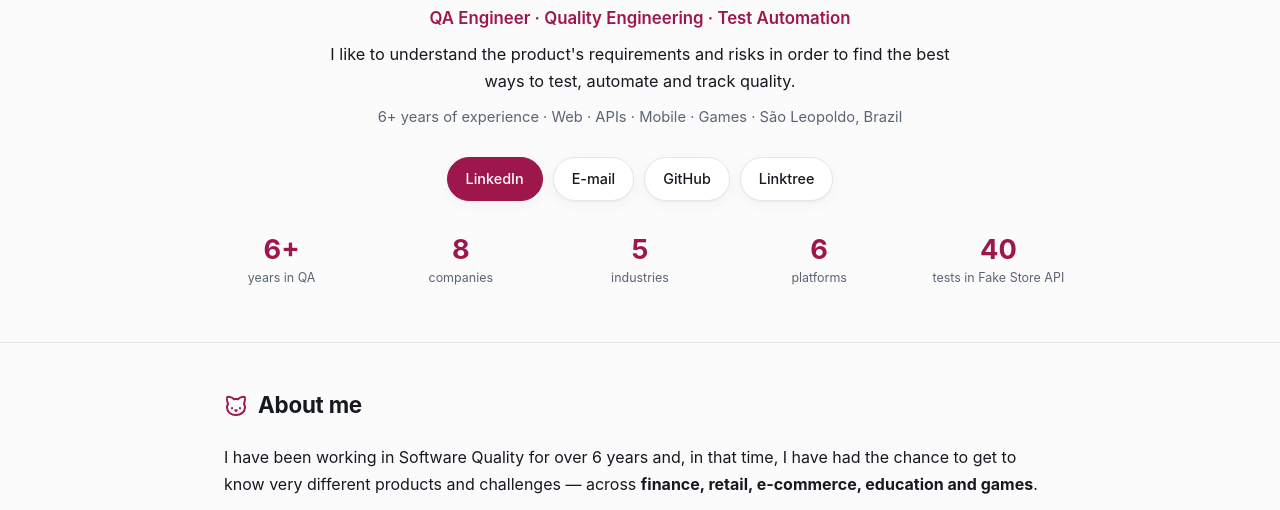
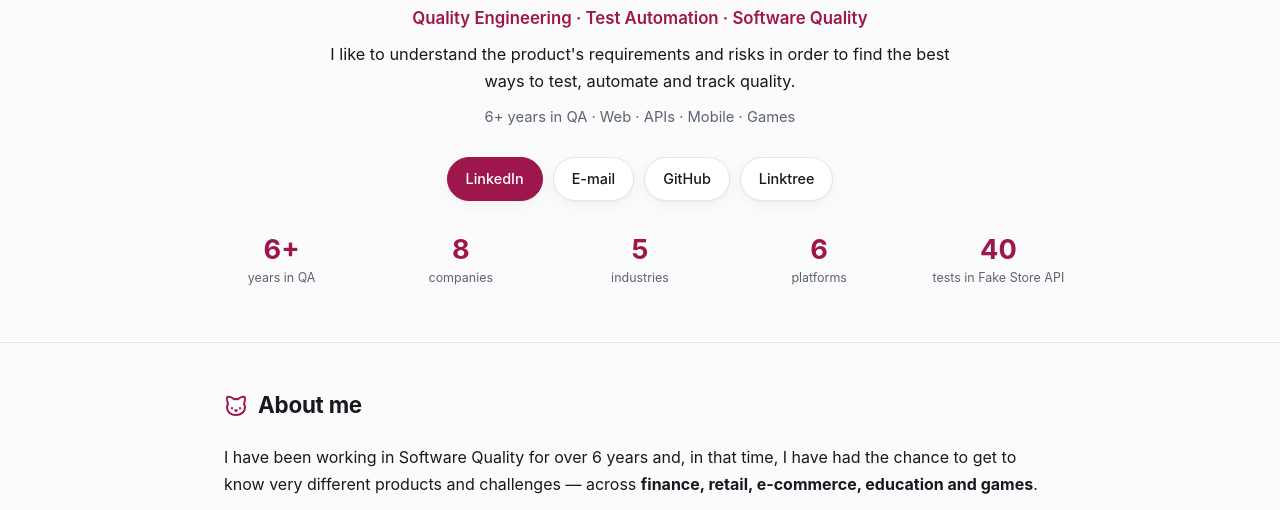
Before and after one commit to GabrielaAmbos/portfolio-qa, a plain HTML site: page docs/en.html in a window 1280 px wide. Shown: the part 216-726 px from the top of the page. Drawn offline with Linux system fonts and the light colour scheme.

Commit message:
docs(hero): ajusta as linhas de posicionamento do topo nas versões PT e EN

```diff
--- a/docs/en.html
+++ b/docs/en.html
@@ -56,9 +56,9 @@
 
 <div class="hero wrap">
   <h1>Gabriela Ambos</h1>
-  <p class="role">QA Engineer &middot; Quality Engineering &middot; Test Automation</p>
+  <p class="role">Quality Engineering &middot; Test Automation &middot; Software Quality</p>
   <p class="tagline">I like to understand the product's requirements and risks in order to find the best ways to test, automate and track quality.</p>
-  <p class="location">6+ years of experience &middot; Web &middot; APIs &middot; Mobile &middot; Games &middot; São Leopoldo, Brazil</p>
+  <p class="location">6+ years in QA &middot; Web &middot; APIs &middot; Mobile &middot; Games</p>
   <div class="cta">
     <a class="btn btn-primary" href="https://www.linkedin.com/in/gabrielaambos/?locale=en-US">LinkedIn</a>
     <a class="btn" href="mailto:gabrielaambos15@gmail.com">E-mail</a>
```
Also changed, not shown: docs/index.html (+2 -2 lines), 2 other files.
